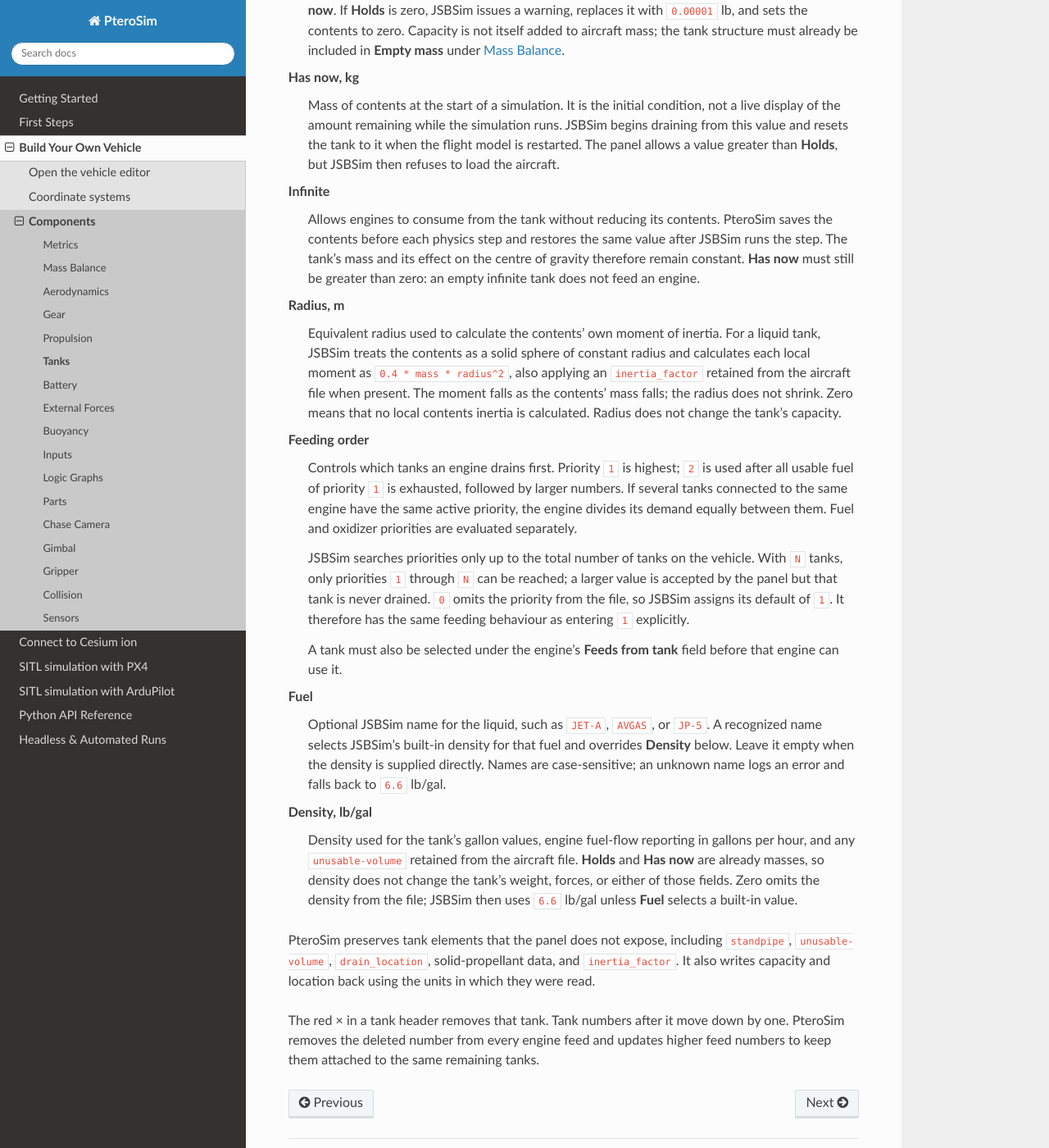
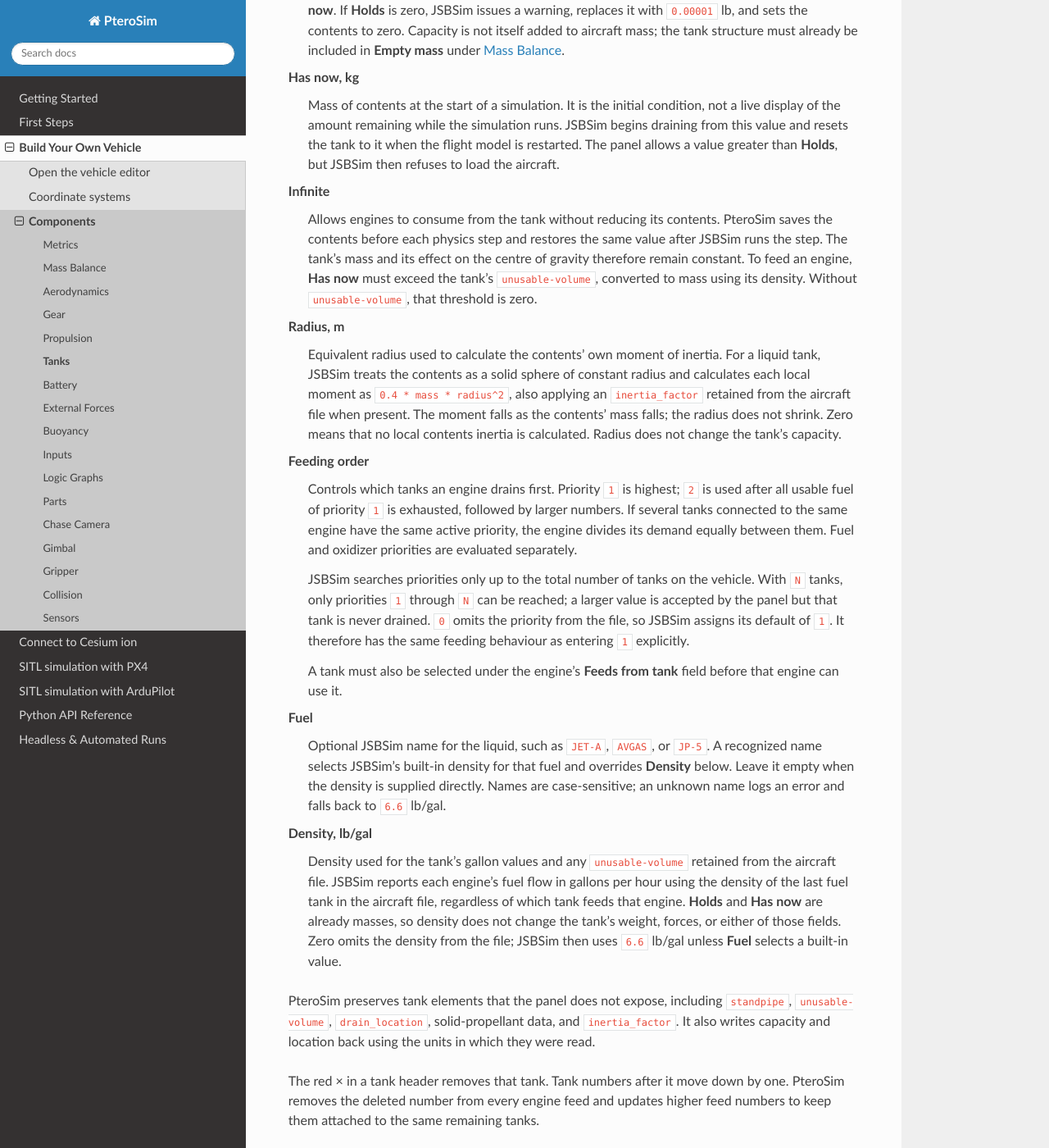
Before and after one commit to AlexanderRex/PteroSimDocs, a Sphinx documentation site: the page built from docs/source/editor/tanks.rst, in a window 1280 px wide and 1400 px high, scrolled down 931 px. Shown: the whole window at 82% size. Built offline with Sphinx 7.4.7 and the Read the Docs theme 3.1.0, drawn with Linux system fonts in a browser that asks for light colours.

Commit message:
Clarify tank feed threshold and fuel density

```diff
--- a/docs/source/editor/tanks.rst
+++ b/docs/source/editor/tanks.rst
@@ -49,8 +49,9 @@ every additional tank has the same fields.
    Allows engines to consume from the tank without reducing its contents.
    PteroSim saves the contents before each physics step and restores the same
    value after JSBSim runs the step. The tank's mass and its effect on the
-   centre of gravity therefore remain constant. **Has now** must still be
-   greater than zero: an empty infinite tank does not feed an engine.
+   centre of gravity therefore remain constant. To feed an engine, **Has now**
+   must exceed the tank's ``unusable-volume``, converted to mass using its
+   density. Without ``unusable-volume``, that threshold is zero.
 
 **Radius, m**
    Equivalent radius used to calculate the contents' own moment of inertia.
@@ -86,12 +87,13 @@ every additional tank has the same fields.
    back to ``6.6`` lb/gal.
 
 **Density, lb/gal**
-   Density used for the tank's gallon values, engine fuel-flow reporting in
-   gallons per hour, and any ``unusable-volume`` retained from the aircraft
-   file. **Holds** and **Has now** are already masses, so density does not change
-   the tank's weight, forces, or either of those fields. Zero omits the density
-   from the file; JSBSim then uses ``6.6`` lb/gal unless **Fuel** selects a
-   built-in value.
+   Density used for the tank's gallon values and any ``unusable-volume``
+   retained from the aircraft file. JSBSim reports each engine's fuel flow in
+   gallons per hour using the density of the last fuel tank in the aircraft
+   file, regardless of which tank feeds that engine. **Holds** and **Has now**
+   are already masses, so density does not change the tank's weight, forces,
+   or either of those fields. Zero omits the density from the file; JSBSim
+   then uses ``6.6`` lb/gal unless **Fuel** selects a built-in value.
 
 PteroSim preserves tank elements that the panel does not expose, including
 ``standpipe``, ``unusable-volume``, ``drain_location``, solid-propellant data,
```
